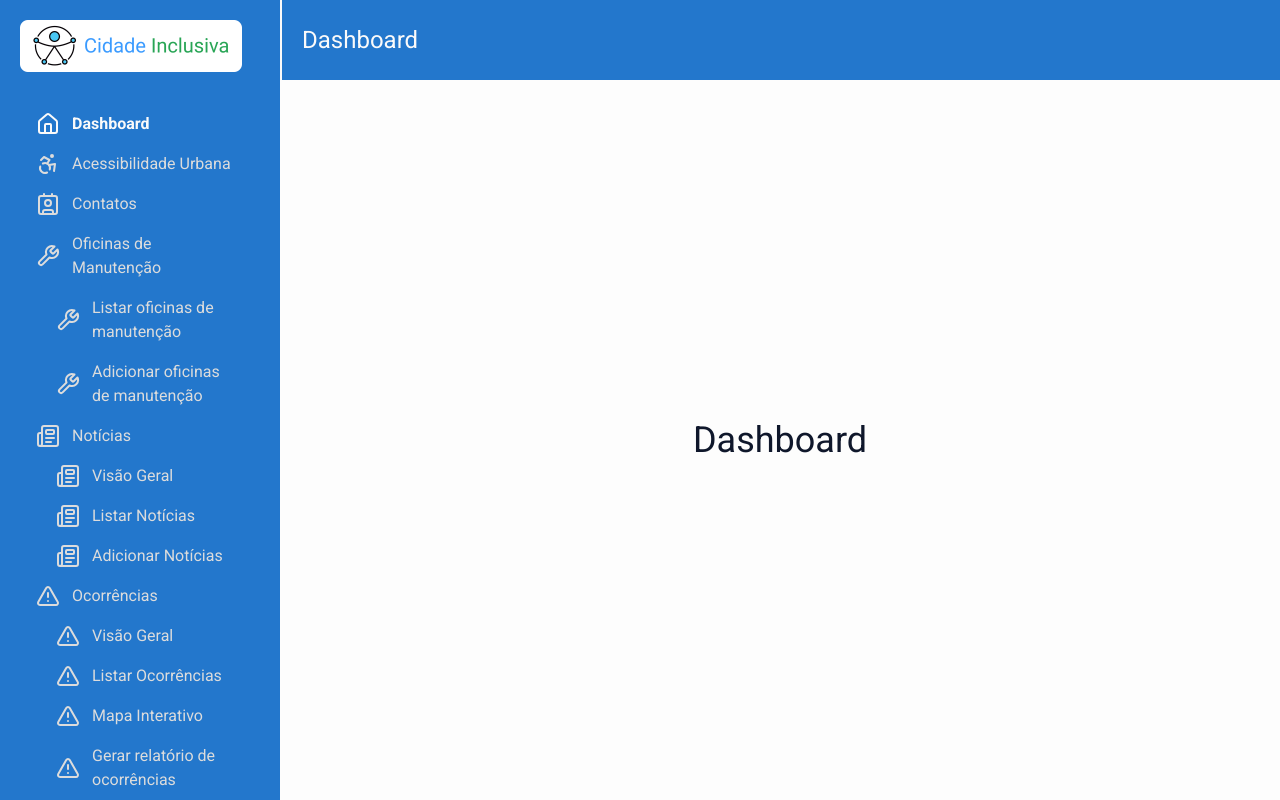
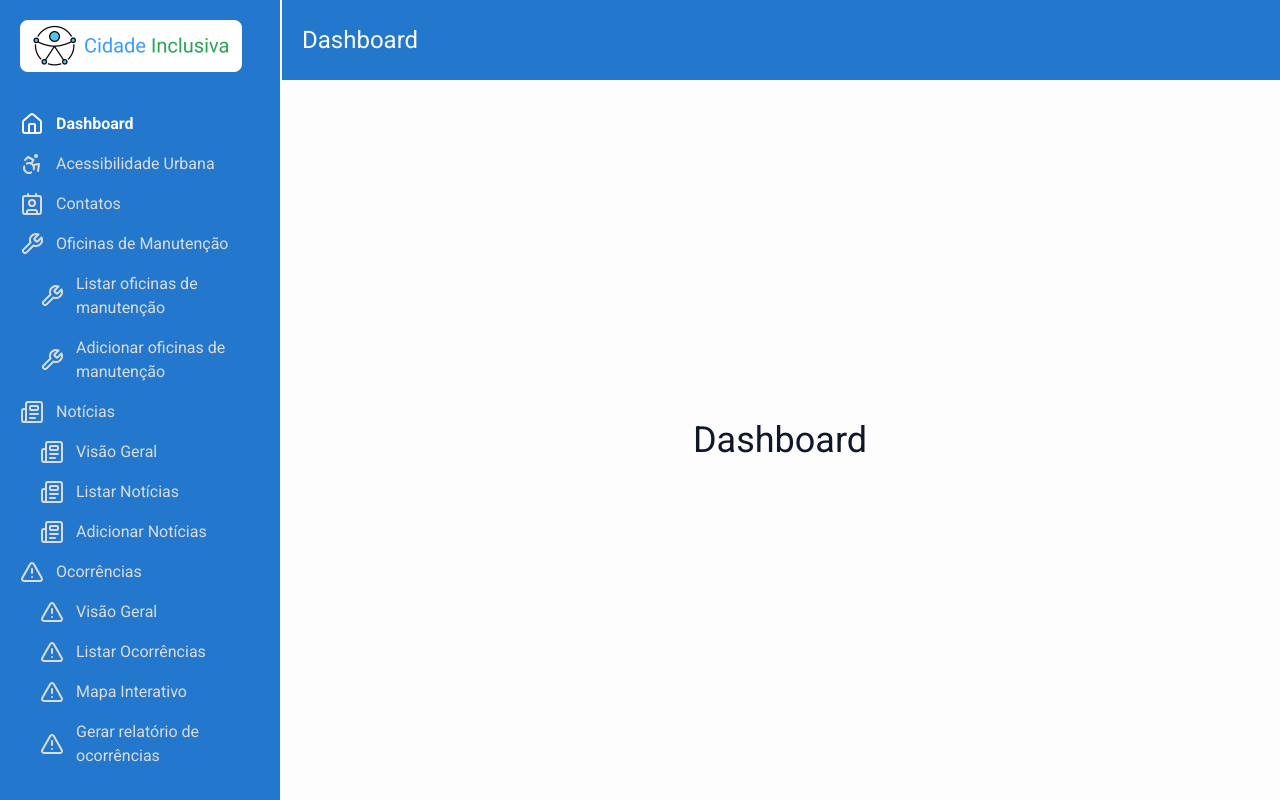
Before and after one commit to MarcosRogerioFerreiraIFMS/cidade-inclusiva-adm-front-end, a Next.js app: page / in a window 1280 px wide. Built offline with nearby package versions, Linux system fonts and the light colour scheme.

Commit message:
feat: melhorar o menu lateral

```diff
--- a/src/app/_components/header.tsx
+++ b/src/app/_components/header.tsx
@@ -1,3 +1,5 @@
+'use client'
+
 import {
   AccessibilityIcon,
   BusFrontIcon,
@@ -9,12 +11,53 @@ import {
 } from 'lucide-react'
 import Image from 'next/image'
 import Link from 'next/link'
+import { usePathname } from 'next/navigation'
 import { Avatar, AvatarFallback, AvatarImage } from './ui/avatar'
 
 export function Header() {
+  function handleTitle() {
+    const router = usePathname()
+
+    if (router === '/') return 'Dashboard'
+
+    switch (router) {
+      case '/acessibilidade-urbana':
+        return 'Acessibilidade Urbana'
+      case '/contatos':
+        return 'Contatos'
+      case '/oficinas-manutencao':
+        return 'Oficinas de Manutenção'
+      case '/oficinas-manutencao/listar':
+        return 'Listar Oficinas de Manutenção'
+      case '/oficinas-manutencao/adicionar':
+        return 'Adicionar Oficinas de Manutenção'
+      case '/noticias':
+        return 'Notícias'
+      case '/noticias/visao-geral':
+        return 'Visão Geral de Notícias'
+      case '/noticias/listar':
+        return 'Listar Notícias'
+      case '/noticias/adicionar':
+        return 'Adicionar Notícias'
+      case '/ocorrencias':
+        return 'Ocorrências'
+      case '/ocorrencias/visao-geral':
+        return 'Visão Geral de Ocorrências'
+      case '/ocorrencias/listar':
+        return 'Listar Ocorrências'
+      case '/ocorrencias/mapa':
+        return 'Mapa Interativo de Ocorrências'
+      case '/ocorrencias/gerar-relatorio':
+        return 'Gerar Relatório de Ocorrências'
+      case '/transporte':
+        return 'Transporte'
+      default:
+        return 'Página não encontrada'
+    }
+  }
   return (
     <>
-      <aside className="bg-secondary fixed top-0 left-0 flex h-full w-[280px] flex-col gap-10 px-5 pt-5">
+      <aside className="bg-secondary fixed top-0 left-0 flex h-full w-[280px] flex-col gap-10 pt-5 pr-2 pb-5 pl-5">
         <Link
           className="relative flex h-[52px] w-[222px] shrink-0 grow-0"
           href="/"
@@ -31,180 +74,120 @@ export function Header() {
           />
         </Link>
 
-        <ul className="flex flex-col gap-4 overflow-y-auto px-4 pb-20 [&::-webkit-scrollbar]:hidden">
+        <ul className="[&::-webkit-scrollbar-thumb]:bg-primary [&::-webkit-scrollbar-track]:bg-background flex flex-col gap-4 overflow-y-auto pb-20 [&::-webkit-scrollbar]:w-2 [&::-webkit-scrollbar-thumb]:rounded-full [&::-webkit-scrollbar-track]:rounded-full">
           <li>
-            <Link className="flex items-center gap-3" href="/">
-              <HomeIcon className="text-secondary-foreground h-6 w-6 shrink-0 grow-0" />
-              <p className="text-secondary-foreground line-clamp-3 font-bold">
-                Dashboard
-              </p>
-            </Link>
+            <LinkItem href="/" icon={HomeIcon} text="Dashboard" />
           </li>
 
           <li>
-            <Link
-              className="flex items-center gap-3"
+            <LinkItem
               href="/acessibilidade-urbana"
-            >
-              <AccessibilityIcon className="text-secondary-muted-foreground h-6 w-6 shrink-0 grow-0" />
-              <p className="text-secondary-muted-foreground line-clamp-3">
-                Acessibilidade Urbana
-              </p>
-            </Link>
+              icon={AccessibilityIcon}
+              text="Acessibilidade Urbana"
+            />
           </li>
           <li>
-            <Link className="flex items-center gap-3" href="/contatos">
-              <ContactIcon className="text-secondary-muted-foreground h-6 w-6 shrink-0 grow-0" />
-              <p className="text-secondary-muted-foreground line-clamp-3">
-                Contatos
-              </p>
-            </Link>
+            <LinkItem href="/contatos" icon={ContactIcon} text="Contatos" />
           </li>
           <li>
-            <Link
-              className="flex items-center gap-3"
+            <LinkItem
               href="/oficinas-manutencao"
-            >
-              <WrenchIcon className="text-secondary-muted-foreground h-6 w-6 shrink-0 grow-0" />
-              <p className="text-secondary-muted-foreground line-clamp-3">
-                Oficinas de Manutenção
-              </p>
-            </Link>
+              icon={WrenchIcon}
+              text="Oficinas de Manutenção"
+            />
             <ul className="mt-4 flex flex-col gap-4 pr-4 pl-5">
               <li>
-                <Link
-                  className="flex items-center gap-3"
+                <LinkItem
                   href="/oficinas-manutencao/listar"
-                >
-                  <WrenchIcon className="text-secondary-muted-foreground h-6 w-6 shrink-0 grow-0" />
-                  <p className="text-secondary-muted-foreground line-clamp-3">
-                    Listar oficinas de manutenção
-                  </p>
-                </Link>
+                  icon={WrenchIcon}
+                  text="
+                  Listar oficinas de manutenção"
+                />
               </li>
               <li>
-                <Link
-                  className="flex items-center gap-3"
+                <LinkItem
                   href="/oficinas-manutencao/adicionar"
-                >
-                  <WrenchIcon className="text-secondary-muted-foreground h-6 w-6 shrink-0 grow-0" />
-                  <p className="text-secondary-muted-foreground line-clamp-3">
-                    Adicionar oficinas de manutenção
-                  </p>
-                </Link>
+                  icon={WrenchIcon}
+                  text="Adicionar oficinas de manutenção"
+                />
               </li>
             </ul>
           </li>
           <li>
-            <Link className="flex items-center gap-3" href="/noticias">
-              <NewspaperIcon className="text-secondary-muted-foreground h-6 w-6 shrink-0 grow-0" />
-              <p className="text-secondary-muted-foreground line-clamp-3">
-                Notícias
-              </p>
-            </Link>
+            <LinkItem href="/noticias" icon={NewspaperIcon} text="Notícias" />
             <ul className="mt-4 flex flex-col gap-4 pr-4 pl-5">
               <li>
-                <Link
-                  className="flex items-center gap-3"
+                <LinkItem
                   href="/noticias/visao-geral"
-                >
-                  <NewspaperIcon className="text-secondary-muted-foreground h-6 w-6 shrink-0 grow-0" />
-                  <p className="text-secondary-muted-foreground line-clamp-3">
-                    Visão Geral
-                  </p>
-                </Link>
+                  icon={NewspaperIcon}
+                  text="Visão Geral"
+                />
               </li>
               <li>
-                <Link
-                  className="flex items-center gap-3"
+                <LinkItem
                   href="/noticias/listar"
-                >
-                  <NewspaperIcon className="text-secondary-muted-foreground h-6 w-6 shrink-0 grow-0" />
-                  <p className="text-secondary-muted-foreground line-clamp-3">
-                    Listar Notícias
-                  </p>
-                </Link>
+                  icon={NewspaperIcon}
+                  text="Listar Notícias"
+                />
               </li>
               <li>
-                <Link
-                  className="flex items-center gap-3"
+                <LinkItem
                   href="/noticias/adicionar"
-                >
-                  <NewspaperIcon className="text-secondary-muted-foreground h-6 w-6 shrink-0 grow-0" />
-                  <p className="text-secondary-muted-foreground line-clamp-3">
-                    Adicionar Notícias
-                  </p>
-                </Link>
+                  icon={NewspaperIcon}
+                  text="Adicionar Notícias"
+                />
               </li>
             </ul>
           </li>
           <li>
-            <Link className="flex items-center gap-3" href="/ocorrencias">
-              <TriangleAlertIcon className="text-secondary-muted-foreground h-6 w-6 shrink-0 grow-0" />
-              <p className="text-secondary-muted-foreground line-clamp-3">
-                Ocorrências
-              </p>
-            </Link>
+            <LinkItem
+              href="/ocorrencias"
+              icon={TriangleAlertIcon}
+              text="Ocorrências"
+            />
             <ul className="mt-4 flex flex-col gap-4 pr-4 pl-5">
               <li>
-                <Link
-                  className="flex items-center gap-3"
+                <LinkItem
                   href="/ocorrencias/visao-geral"
-                >
-                  <TriangleAlertIcon className="text-secondary-muted-foreground h-6 w-6 shrink-0 grow-0" />
-                  <p className="text-secondary-muted-foreground line-clamp-3">
-                    Visão Geral
-                  </p>
-                </Link>
+                  icon={TriangleAlertIcon}
+                  text="Visão Geral"
+                />
               </li>
               <li>
-                <Link
-                  className="flex items-center gap-3"
+                <LinkItem
                   href="/ocorrencias/listar"
-                >
-                  <TriangleAlertIcon className="text-secondary-muted-foreground h-6 w-6 shrink-0 grow-0" />
-                  <p className="text-secondary-muted-foreground line-clamp-3">
-                    Listar Ocorrências
-                  </p>
-                </Link>
+                  icon={TriangleAlertIcon}
+                  text="Listar Ocorrências"
+                />
               </li>
               <li>
-                <Link
-                  className="flex items-center gap-3"
+                <LinkItem
                   href="/ocorrencias/mapa"
-                >
-                  <TriangleAlertIcon className="text-secondary-muted-foreground h-6 w-6 shrink-0 grow-0" />
-                  <p className="text-secondary-muted-foreground line-clamp-3">
-                    Mapa Interativo
-                  </p>
-                </Link>
+                  icon={TriangleAlertIcon}
+                  text="Mapa Interativo"
+                />
               </li>
               <li>
-                <Link
-                  className="flex items-center gap-3"
+                <LinkItem
                   href="/ocorrencias/gerar-relatorio"
-                >
-                  <TriangleAlertIcon className="text-secondary-muted-foreground h-6 w-6 shrink-0 grow-0" />
-                  <p className="text-secondary-muted-foreground line-clamp-3">
-                    Gerar relatório de ocorrências
-                  </p>
-                </Link>
+                  icon={TriangleAlertIcon}
+                  text="Gerar relatório de ocorrências"
+                />
               </li>
             </ul>
           </li>
           <li>
-            <Link className="flex items-center gap-3" href="/transporte">
-              <BusFrontIcon className="text-secondary-muted-foreground h-6 w-6 shrink-0 grow-0" />
-              <p className="text-secondary-muted-foreground line-clamp-3">
-                Transporte
-              </p>
-            </Link>
+            <LinkItem
+              href="/transporte"
+              icon={BusFrontIcon}
+              text="Transporte"
+            />
           </li>
         </ul>
       </aside>
 
       <header className="bg-secondary border-secondary-foreground fixed top-0 left-70 flex h-20 w-full items-center justify-between border-l-2 px-5 py-3">
-        <h1 className="text-secondary-foreground text-2xl">Dashboard</h1>
+        <h1 className="text-secondary-foreground text-2xl">{handleTitle()}</h1>
 
         <div className="flex items-center gap-3">
           <Avatar className="h-[50px] w-[50px] cursor-pointer rounded-full border-3">
@@ -229,3 +212,24 @@ export function Header() {
     </>
   )
 }
+
+interface LinkItemProps {
+  href: string
+  icon: React.ComponentType<React.SVGProps<SVGSVGElement>>
+  text: string
+}
+
+function LinkItem({ href, icon: Icon, text }: LinkItemProps) {
+  const router = usePathname()
+  const isActive = router === href
+
+  return (
+    <Link
+      className={`${isActive ? 'text-secondary-foreground' : 'text-secondary-muted-foreground'} hover:text-secondary-foreground-hover flex items-center gap-3 transition-colors`}
+      href={href}
+    >
+      <Icon className="h-6 w-6 shrink-0 grow-0" />
+      <p className={`line-clamp-3 ${isActive ? 'font-bold' : ''}`}>{text}</p>
+    </Link>
+  )
+}
--- a/src/app/globals.css
+++ b/src/app/globals.css
@@ -15,6 +15,7 @@
   --primary-foreground: #fafafa;
   --secondary: #2377cc;
   --secondary-foreground: #fafafa;
+  --secondary-foreground-hover: #b0f2ff;
   --secondary-muted-foreground: #dcdcdc;
   --muted: #f7f7f7;
   --muted-foreground: #64748b;
@@ -52,6 +53,7 @@
   --color-primary-foreground: var(--primary-foreground);
   --color-secondary: var(--secondary);
   --color-secondary-foreground: var(--secondary-foreground);
+  --color-secondary-foreground-hover: var(--secondary-foreground-hover);
   --color-secondary-muted-foreground: var(--secondary-muted-foreground);
   --color-muted: var(--muted);
   --color-muted-foreground: var(--muted-foreground);
```
